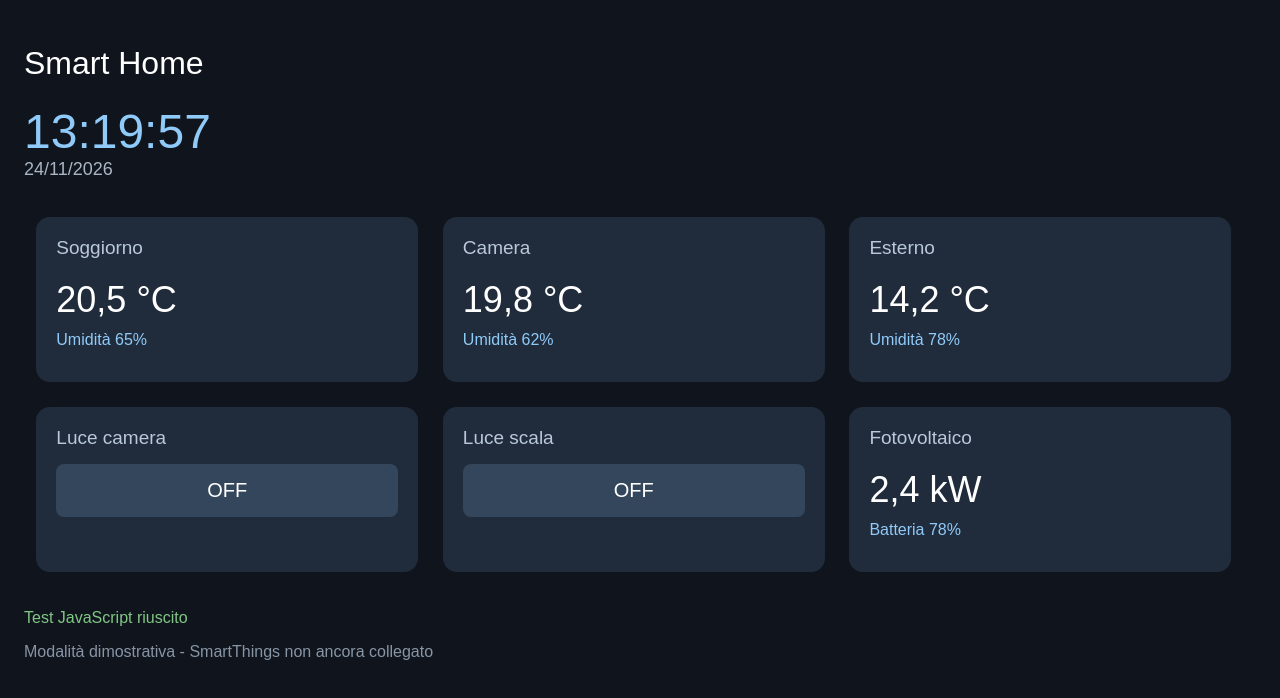
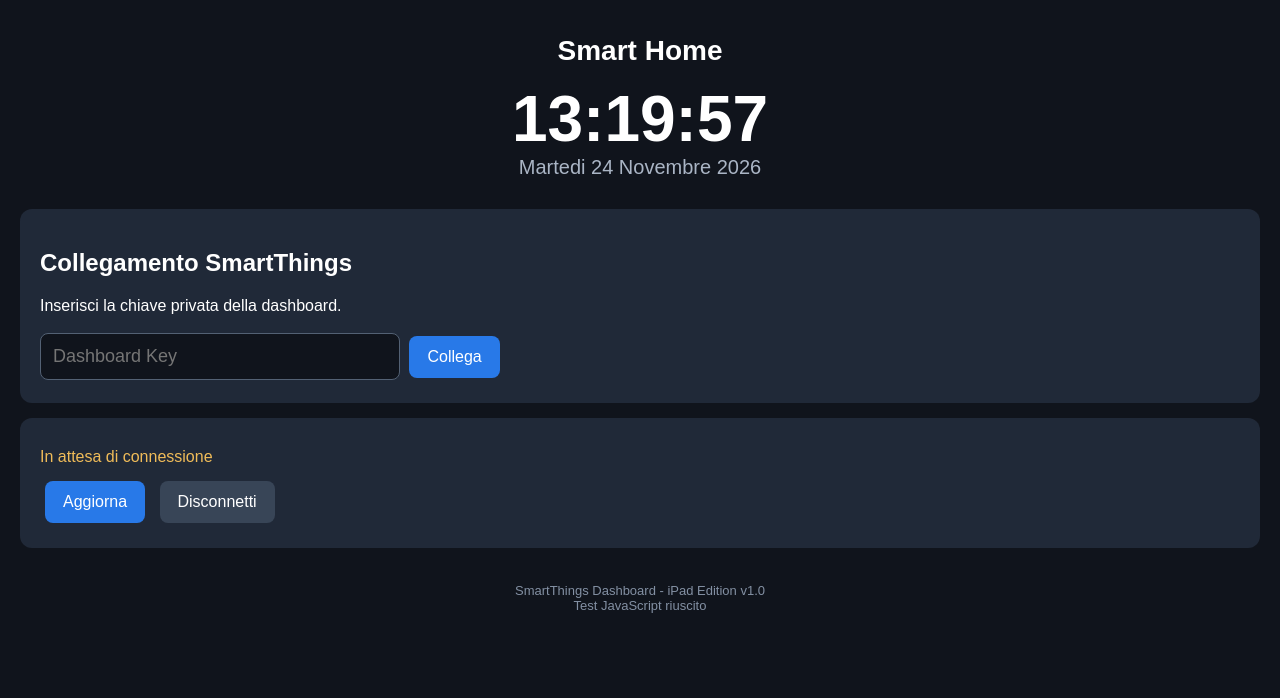
Before and after one commit to anviridovix/smartthings-ipad, a plain HTML site: page index.html in a window 1280 px wide. Drawn offline with Linux system fonts and the light colour scheme.

Commit message:
Update index.html

```diff
--- a/index.html
+++ b/index.html
@@ -13,154 +13,365 @@
 }
 body {
     margin: 0;
-    padding: 24px;
-    background: #10151d;
+    padding: 20px;
+    background: #10141c;
     color: #ffffff;
     font-family: Arial, sans-serif;
 }
 h1 {
-    font-size: 32px;
-    font-weight: normal;
+    margin: 0;
+    font-size: 28px;
+}
+.header {
+    text-align: center;
+    padding: 15px;
 }
 #clock {
-    font-size: 48px;
-    color: #90caf9;
+    font-size: 64px;
+    font-weight: bold;
+    margin-top: 15px;
 }
 #date {
-    color: #aab5c4;
+    color: #aab5c5;
+    font-size: 20px;
+}
+.panel {
+    background: #202938;
+    border-radius: 12px;
+    padding: 20px;
+    margin: 15px 0;
+}
+input {
+    padding: 12px;
+    width: 100%;
+    max-width: 360px;
+    border: 1px solid #536174;
+    border-radius: 8px;
+    background: #10141c;
+    color: white;
     font-size: 18px;
 }
-.dashboard {
-    margin-top: 25px;
-    overflow: hidden;
-}
-.tile {
-    float: left;
-    width: 31%;
-    margin: 1%;
-    padding: 20px;
-    height: 165px;
-    background: #202c3b;
-    border-radius: 14px;
-}
-.name {
-    font-size: 19px;
-    color: #b9c9da;
-}
-.value {
-    font-size: 36px;
-    margin-top: 20px;
-}
-.detail {
-    color: #90caf9;
-    margin-top: 10px;
-}
 button {
-    width: 100%;
-    padding: 15px;
-    margin-top: 15px;
-    background: #34465b;
+    background: #2879e8;
     color: white;
     border: 0;
     border-radius: 8px;
-    font-size: 20px;
+    padding: 12px 18px;
+    font-size: 16px;
+    margin: 5px;
 }
-.active {
-    background: #1976d2;
+.secondary {
+    background: #384557;
+}
+.device {
+    float: left;
+    width: 31.33%;
+    margin: 1%;
+    background: #202938;
+    padding: 16px;
+    border-radius: 12px;
+    height: 110px;
+    overflow: hidden;
+}
+.device-name {
+    font-size: 18px;
+    font-weight: bold;
+    word-wrap: break-word;
+}
+.device-type {
+    color: #9baabd;
+    font-size: 13px;
+    margin-top: 10px;
 }
 #status {
-    margin-top: 25px;
-    color: #81c784;
+    color: #f0bc59;
+    font-size: 16px;
+    padding: 10px 0;
+}
+#devices {
+    overflow: hidden;
+}
+.footer {
+    clear: both;
+    text-align: center;
+    color: #8390a3;
+    padding: 20px;
+    font-size: 13px;
+}
+@media (max-width: 600px) {
+    .device {
+        width: 48%;
+    }
 }
 </style>
 </head>
 
 <body>
 
-<h1>Smart Home</h1>
-<div id="clock">--:--</div>
-<div id="date"></div>
-
-<div class="dashboard">
-
-<div class="tile">
-    <div class="name">Soggiorno</div>
-    <div class="value">20,5 &deg;C</div>
-    <div class="detail">Umidit&agrave; 65%</div>
+<div class="header">
+    <h1>Smart Home</h1>
+    <div id="clock">00:00:00</div>
+    <div id="date"></div>
 </div>
 
-<div class="tile">
-    <div class="name">Camera</div>
-    <div class="value">19,8 &deg;C</div>
-    <div class="detail">Umidit&agrave; 62%</div>
+<div class="panel" id="login">
+    <h2>Collegamento SmartThings</h2>
+    <p>Inserisci la chiave privata della dashboard.</p>
+    <input type="password" id="key"
+        placeholder="Dashboard Key"
+        autocomplete="off"
+        autocorrect="off"
+        autocapitalize="off">
+    <button onclick="connect()">Collega</button>
 </div>
 
-<div class="tile">
-    <div class="name">Esterno</div>
-    <div class="value">14,2 &deg;C</div>
-    <div class="detail">Umidit&agrave; 78%</div>
+<div class="panel">
+    <div id="status">In attesa di connessione</div>
+    <div id="count"></div>
+
+    <button onclick="loadDevices()">Aggiorna</button>
+    <button class="secondary" onclick="logout()">
+        Disconnetti
+    </button>
 </div>
 
-<div class="tile">
-    <div class="name">Luce camera</div>
-    <button onclick="toggleLight(this)">OFF</button>
+<div id="devices"></div>
+
+<div class="footer">
+    SmartThings Dashboard - iPad Edition v1.0
+    <div id="jsTest">Test JavaScript in corso...</div>
 </div>
 
-<div class="tile">
-    <div class="name">Luce scala</div>
-    <button onclick="toggleLight(this)">OFF</button>
-</div>
+<script>
+var API_URL =
+    "https://smartthings-ipad-api.anviridovix-d93.workers.dev/";
 
-<div class="tile">
-    <div class="name">Fotovoltaico</div>
-    <div class="value">2,4 kW</div>
-    <div class="detail">Batteria 78%</div>
-</div>
+var dashboardKey = "";
+var activeRequest = null;
 
-</div>
-
-<div id="status">
-    Test JavaScript in corso...
-</div>
-
-<p style="color:#8795a5">
-    Modalit&agrave; dimostrativa - SmartThings non ancora collegato
-</p>
-
-<script>
 function pad(n) {
     return n < 10 ? "0" + n : n;
 }
 
 function updateClock() {
-    var d = new Date();
-    document.getElementById("clock").innerHTML =
-        pad(d.getHours()) + ":" +
-        pad(d.getMinutes()) + ":" +
-        pad(d.getSeconds());
+    var now = new Date();
 
-    document.getElementById("date").innerHTML =
-        pad(d.getDate()) + "/" +
-        pad(d.getMonth() + 1) + "/" +
-        d.getFullYear();
+    document.getElementById("clock").textContent =
+        pad(now.getHours()) + ":" +
+        pad(now.getMinutes()) + ":" +
+        pad(now.getSeconds());
+
+    var days = [
+        "Domenica", "Lunedi", "Martedi",
+        "Mercoledi", "Giovedi", "Venerdi",
+        "Sabato"
+    ];
+
+    var months = [
+        "Gennaio", "Febbraio", "Marzo", "Aprile",
+        "Maggio", "Giugno", "Luglio", "Agosto",
+        "Settembre", "Ottobre", "Novembre",
+        "Dicembre"
+    ];
+
+    document.getElementById("date").textContent =
+        days[now.getDay()] + " " +
+        now.getDate() + " " +
+        months[now.getMonth()] + " " +
+        now.getFullYear();
 }
 
-function toggleLight(btn) {
-    if (btn.innerHTML === "OFF") {
-        btn.innerHTML = "ON";
-        btn.className = "active";
-    } else {
-        btn.innerHTML = "OFF";
-        btn.className = "";
+function setStatus(message, color) {
+    var status = document.getElementById("status");
+    status.textContent = message;
+    status.style.color = color;
+}
+
+function connect() {
+    dashboardKey = document.getElementById("key").value;
+
+    if (!dashboardKey) {
+        setStatus("Inserisci la chiave privata", "#ff7777");
+        return;
     }
+
+    loadDevices();
+}
+
+function logout() {
+    if (activeRequest) {
+        activeRequest.onreadystatechange = null;
+        activeRequest.onerror = null;
+        activeRequest.ontimeout = null;
+        activeRequest.abort();
+        activeRequest = null;
+    }
+
+    dashboardKey = "";
+
+    try {
+        localStorage.removeItem("dashboardKey");
+    } catch (e) {}
+
+    document.getElementById("key").value = "";
+    document.getElementById("devices").innerHTML = "";
+    document.getElementById("count").textContent = "";
+    document.getElementById("login").style.display = "block";
+
+    setStatus("Disconnesso", "#f0bc59");
+}
+
+function showDevices(devices) {
+    var container = document.getElementById("devices");
+    container.innerHTML = "";
+
+    devices.sort(function(a, b) {
+        return String(a.nome || "").localeCompare(
+            String(b.nome || "")
+        );
+    });
+
+    for (var i = 0; i < devices.length; i++) {
+
+        var device = devices[i];
+
+        var tile = document.createElement("div");
+        tile.className = "device";
+
+        var name = document.createElement("div");
+        name.className = "device-name";
+        name.textContent = device.nome || "Dispositivo";
+
+        var type = document.createElement("div");
+        type.className = "device-type";
+        type.textContent = device.tipo || "SmartThings";
+
+        tile.appendChild(name);
+        tile.appendChild(type);
+        container.appendChild(tile);
+    }
+
+    document.getElementById("count").textContent =
+        "Dispositivi ricevuti: " + devices.length;
+}
+
+function loadDevices() {
+
+    if (!dashboardKey) {
+        document.getElementById("login").style.display = "block";
+        setStatus("Autenticazione richiesta", "#f0bc59");
+        return;
+    }
+
+    if (activeRequest) {
+        return;
+    }
+
+    setStatus("Connessione a SmartThings...", "#f0bc59");
+
+    var xhr = new XMLHttpRequest();
+    activeRequest = xhr;
+
+    xhr.open("GET", API_URL + "?t=" + new Date().getTime(), true);
+    xhr.setRequestHeader("X-Dashboard-Key", dashboardKey);
+    xhr.timeout = 15000;
+
+    xhr.onreadystatechange = function() {
+
+        if (xhr.readyState !== 4) {
+            return;
+        }
+
+        activeRequest = null;
+
+        if (xhr.status === 200) {
+
+            try {
+                var data = JSON.parse(xhr.responseText);
+
+                if (!Array.isArray(data.dispositivi)) {
+                    throw new Error("Risposta non valida");
+                }
+
+                showDevices(data.dispositivi);
+
+                try {
+                    localStorage.setItem(
+                        "dashboardKey", dashboardKey
+                    );
+                } catch (e) {}
+
+                document.getElementById("key").value = "";
+                document.getElementById("login").style.display =
+                    "none";
+
+                setStatus(
+                    "SmartThings connesso - " +
+                    pad(new Date().getHours()) + ":" +
+                    pad(new Date().getMinutes()),
+                    "#57db91"
+                );
+
+            } catch (e) {
+                setStatus("Errore lettura dispositivi", "#ff7777");
+            }
+
+        } else if (xhr.status === 401) {
+
+            var message = "Accesso non autorizzato";
+
+            try {
+                var error = JSON.parse(xhr.responseText);
+                if (error.errore === "SmartThings API") {
+                    message = "Token SmartThings non valido o scaduto";
+                }
+            } catch (e) {}
+
+            logout();
+            setStatus(message, "#ff7777");
+
+        } else {
+
+            setStatus(
+                "Errore di connessione HTTP " + xhr.status,
+                "#ff7777"
+            );
+        }
+    };
+
+    xhr.onerror = function() {
+        activeRequest = null;
+        setStatus("Errore rete o CORS", "#ff7777");
+    };
+
+    xhr.ontimeout = function() {
+        activeRequest = null;
+        setStatus("Tempo di connessione scaduto", "#ff7777");
+    };
+
+    xhr.send(null);
 }
 
 updateClock();
 setInterval(updateClock, 1000);
 
-document.getElementById("status").innerHTML =
+document.getElementById("jsTest").textContent =
     "Test JavaScript riuscito";
+
+try {
+    dashboardKey = localStorage.getItem("dashboardKey") || "";
+} catch (e) {}
+
+if (dashboardKey) {
+    loadDevices();
+}
+
+setInterval(function() {
+    if (dashboardKey) {
+        loadDevices();
+    }
+}, 60000);
+
 </script>
-
 </body>
 </html>
```
